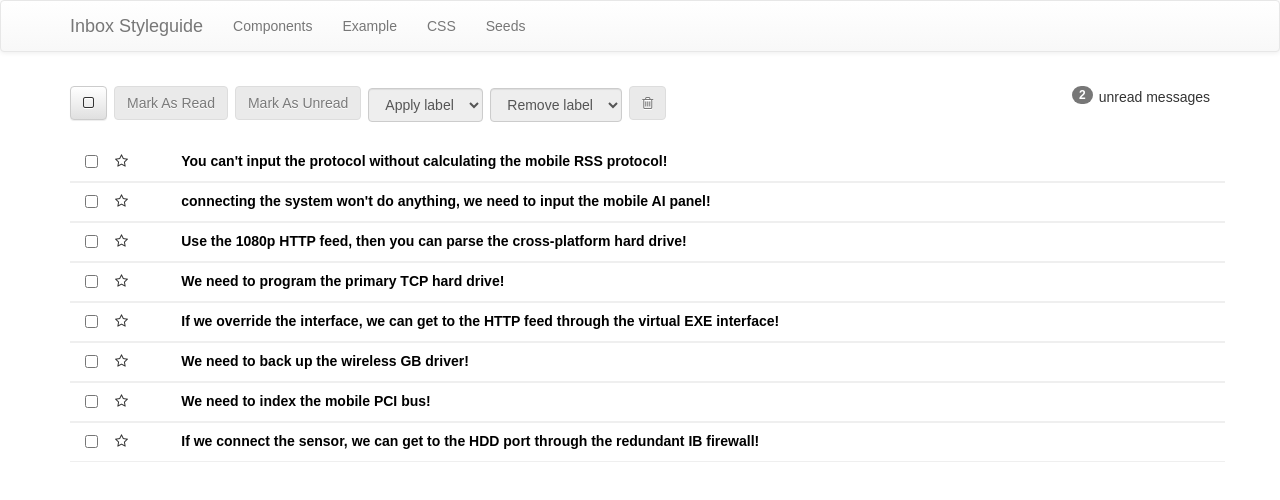
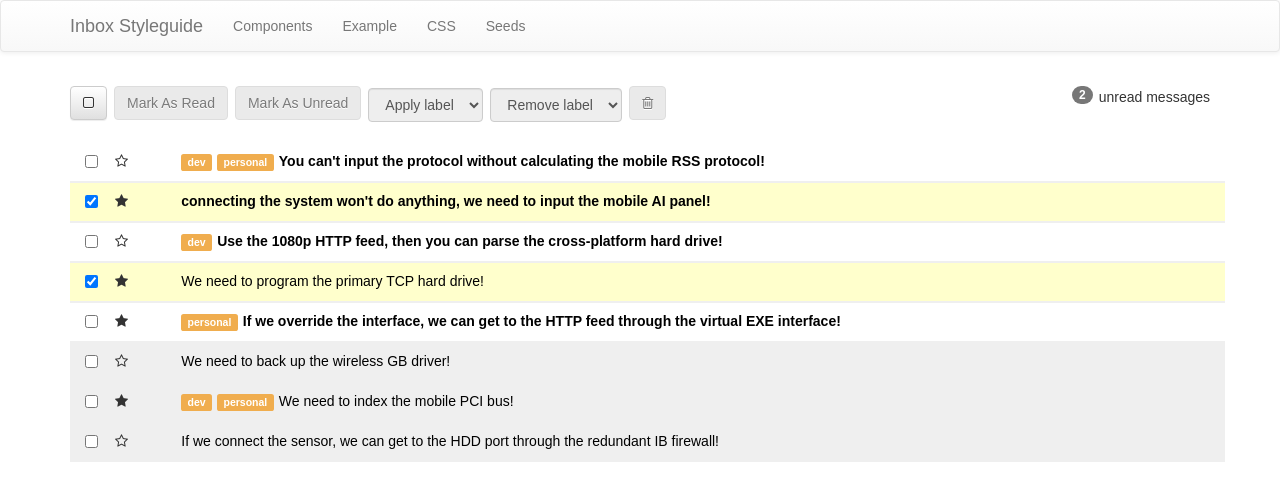
Before and after one commit to judeboy/React-Inbox, a React (Create React App) app: page / in a window 1280 px wide. Shown: the top 500 px of the page. Built offline with nearby package versions, Linux system fonts and the light colour scheme.

Commit message:
select all button working

```diff
--- a/src/App.js
+++ b/src/App.js
@@ -1,10 +1,12 @@
 import React, { Component } from 'react';
-import logo from './logo.svg';
+// import logo from './logo.svg';
 import './App.css';
 import Navbar from './Components/Navbar';
 import Toolbar from './Components/Toolbar';
 import MessageList from './Components/MessageList';
-import Message from './Components/Message';
+// import Message from './Components/Message';
+
+let allSelected = true;
 
 class App extends Component {
   constructor(props){
@@ -13,16 +15,60 @@ class App extends Component {
       messages: this.props.messages
     }
   }
+
+  toggleRead = (message) => {
+    const index = this.state.messages.indexOf(message)
+    let newMessages = this.state.messages.slice(0)
+    newMessages[index].read = !newMessages[index].read
+    this.setState({ messages: newMessages })
+  }
+
+  toggleSelected = (message,e) => {
+    e.stopPropagation()
+    const index = this.state.messages.indexOf(message)
+    let newMessages = this.state.messages.slice(0)
+    newMessages[index].selected = !newMessages[index].selected
+    this.setState({ messages: newMessages })
+  }
+
+  toggleStar = (message,e) => {
+    e.stopPropagation()
+    const index = this.state.messages.indexOf(message)
+    let newMessages = this.state.messages.slice(0)
+    newMessages[index].starred = !newMessages[index].starred
+    this.setState({ messages: newMessages })
+  }
+
+
+  selectAll = () =>{
+      let selectedMessages = this.state.messages.slice(0);
+      if(allSelected === true){
+        console.log('SELECTED')
+        selectedMessages.map(mess => {
+          mess.selected = true
+          this.setState({messages:selectedMessages})
+        })
+        allSelected = false
+        console.log(allSelected)
+      }
+      else{
+        selectedMessages.map(mess => {
+          mess.selected = false
+          this.setState({messages:selectedMessages})
+        })
+        allSelected = true
+      }
+    }
+
+
   render() {
     return (
       <div className="App">
         <Navbar />
-
         <div className='container'>
-          <Toolbar />
-          <MessageList messages={this.state.messages} />
+          <Toolbar selectAll={this.selectAll} />
+          <MessageList messages={this.state.messages} toggleRead={this.toggleRead} toggleSelected={this.toggleSelected} toggleStar={this.toggleStar} />
         </div>
-
       </div>
     );
   }
--- a/src/Components/Message.js
+++ b/src/Components/Message.js
@@ -1,20 +1,33 @@
 import React from 'react';
 
-const Message = ({message}) => {
+const Message = ({message, toggleRead, toggleSelected, toggleStar}) => {
+
+  let selected = ''
+
+  const readClass = message.read ? 'read' : 'unread';
+  const checkClass = message.selected ? 'selected' : '';
+  const labelClass = message.labels[0] ? 'label' : '';
+  const starClass = message.starred ? 'star fa fa-star-o' : 'fa fa-star';
+
+  if(message.selected==true){
+  selected = "selected"
+  }
+
   return (
-    <div className="row message unread">
+    <div className={`row message ${readClass} ${checkClass} `} onClick={()=>{toggleRead(message)}}>
       <div className="col-xs-1">
         <div className="row">
           <div className="col-xs-2">
-            <input type="checkbox" />
+            <input type="checkbox" checked={selected} defaultChecked={message.selected} onClick={(e)=>{toggleSelected(message,e)}}/>
           </div>
           <div className="col-xs-2">
-            <i className="star fa fa-star-o"></i>
+            <i className={`${starClass}`} onClick={(e)=>{toggleStar(message,e)}}></i>
           </div>
         </div>
       </div>
-      <div className="col-xs-11">
-        <a href="#">
+      <div className={`col-xs-11 {${labelClass}}`}>
+          {message.labels.map(ele => <span className="label label-warning">{ele}</span>)}
+        <a href="#" >
           {message.subject}
         </a>
       </div>
--- a/src/Components/MessageList.js
+++ b/src/Components/MessageList.js
@@ -1,10 +1,10 @@
 import React from 'react';
 import Message from './Message';
 
-const MessagesList = (props) => {
+const MessagesList = ({messages, toggleRead, toggleSelected, toggleStar}) => {
   return (
     <div>
-      { props.messages.map(message => (<Message key={message.id} message={message}/>)) }
+      { messages.map(message => (<Message key={message.id} message={message} toggleRead={toggleRead} toggleSelected={toggleSelected} toggleStar={toggleStar}/>)) }
     </div>
   )
 }
--- a/src/Components/Toolbar.js
+++ b/src/Components/Toolbar.js
@@ -1,6 +1,8 @@
 import React from 'react'
 
-const Toolbar = () => {
+
+
+const Toolbar = ({selectAll}) => {
   return(
     <div className="row toolbar">
     <div className="col-md-12">
@@ -9,8 +11,8 @@ const Toolbar = () => {
         unread messages
       </p>
 
-      <button className="btn btn-default">
-        <i className="fa fa-square-o"></i>
+      <button className="btn btn-default" onClick={()=>{selectAll()}}>
+        <i className="fa fa-square-o" ></i>
       </button>
 
       <button className="btn btn-default" disabled="disabled">
```
